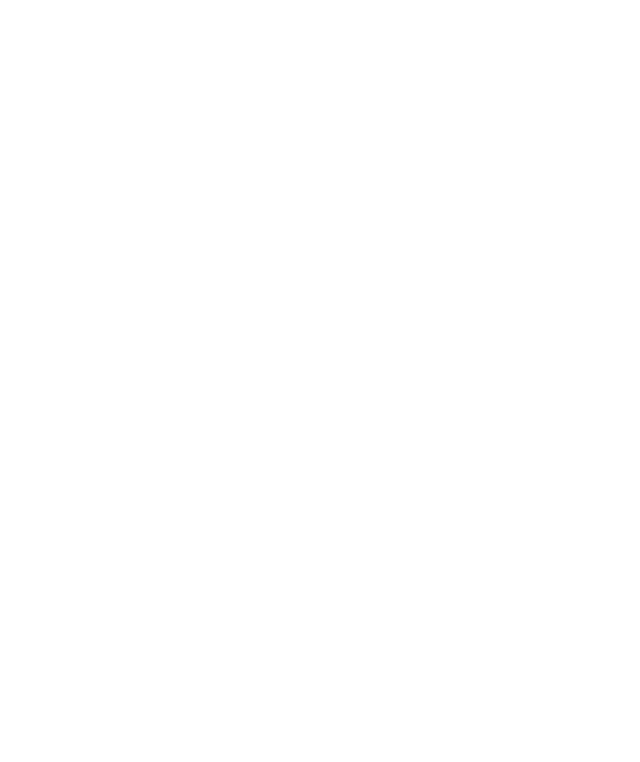
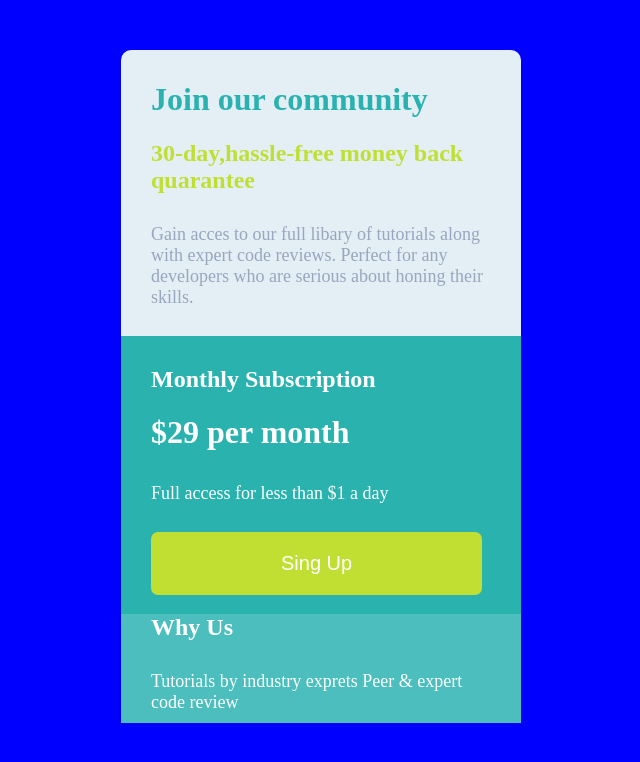
Before and after one commit to jonex090/test7, a plain HTML site: page index.html in a window 1280 px wide. Shown: the whole page, without its empty margins (319-959 px from the left). Drawn offline with Linux system fonts and the light colour scheme.

Commit message:
added some changes on index and css

```diff
--- a/index.html
+++ b/index.html
@@ -1,13 +1,31 @@
 <!DOCTYPE html>
 <html lang="en">
-<head>
-    <meta charset="UTF-8">
-    <meta http-equiv="X-UA-Compatible" content="IE=edge">
-    <meta name="viewport" content="width=device-width, initial-scale=1.0">
-    <link rel="stylesheet" href="style.css">
-    <title>Document</title>
-</head>
-<body>
-
-</body>
+  <head>
+    <meta charset="UTF-8" />
+    <meta http-equiv="X-UA-Compatible" content="IE=edge" />
+    <meta name="viewport" content="width=device-width, initial-scale=1.0" />
+    <link rel="stylesheet" href="style.css" />
+    <title>Test 7</title>
+  </head>
+  <body>
+    <div class="container">
+      <h1>Join our community</h1>
+      <h2>30-day,hassle-free money back quarantee</h2>
+      <p>
+        Gain acces to our full libary of tutorials along with expert code
+        reviews. Perfect for any developers who are serious about honing their
+        skills.
+      </p>
+      <div class="left-container">
+        <h2>Monthly Subscription</h2>
+        <h1>$29 per month</h1>
+        <p>Full access for less than $1 a day</p>
+        <button class="button">Sing Up</button>
+        <div class="right-container">
+          <h2>Why Us</h2>
+          <p>Tutorials by industry exprets Peer & expert code review</p>
+        </div>
+      </div>
+    </div>
+  </body>
 </html>
--- a/style.css
+++ b/style.css
@@ -0,0 +1,62 @@
+body {
+  background-color: blue;
+  margin: 0;
+
+  padding-top: 50px;
+}
+.container {
+  border-radius: 10px;
+  margin: auto;
+  background-color: #e4eff5;
+  width: 400px;
+  padding-top: 10px;
+}
+.container p {
+  font-size: 18px;
+  padding: 10px 30px;
+  color: #98a6be;
+}
+.container h2,
+h1 {
+  padding: 0px 30px;
+}
+.container h1 {
+    color: #2ab2b0;
+}
+.container h2 {
+  color: #c0df33;
+}
+.left-container {
+  background-color: #2ab2af;
+  padding-top: 10px;
+
+}
+.left-container h1{
+  color: white;
+}
+.left-container h2{
+    color: white;
+  }
+.left-container p{
+    color: white;
+}
+button{
+    display: flex;
+    align-items: center;
+    justify-content: center;
+}
+.button {
+    background-color: #c1df33;
+    border: none;
+    border-radius: 7px;
+    color: white;
+    padding: 20px 130px;
+    font-size: 20px;
+    margin: 0px 30px;
+    cursor: pointer;
+  }
+
+.right-container{
+    background-color: #4bbebd;
+    margin: 0;
+}
```
